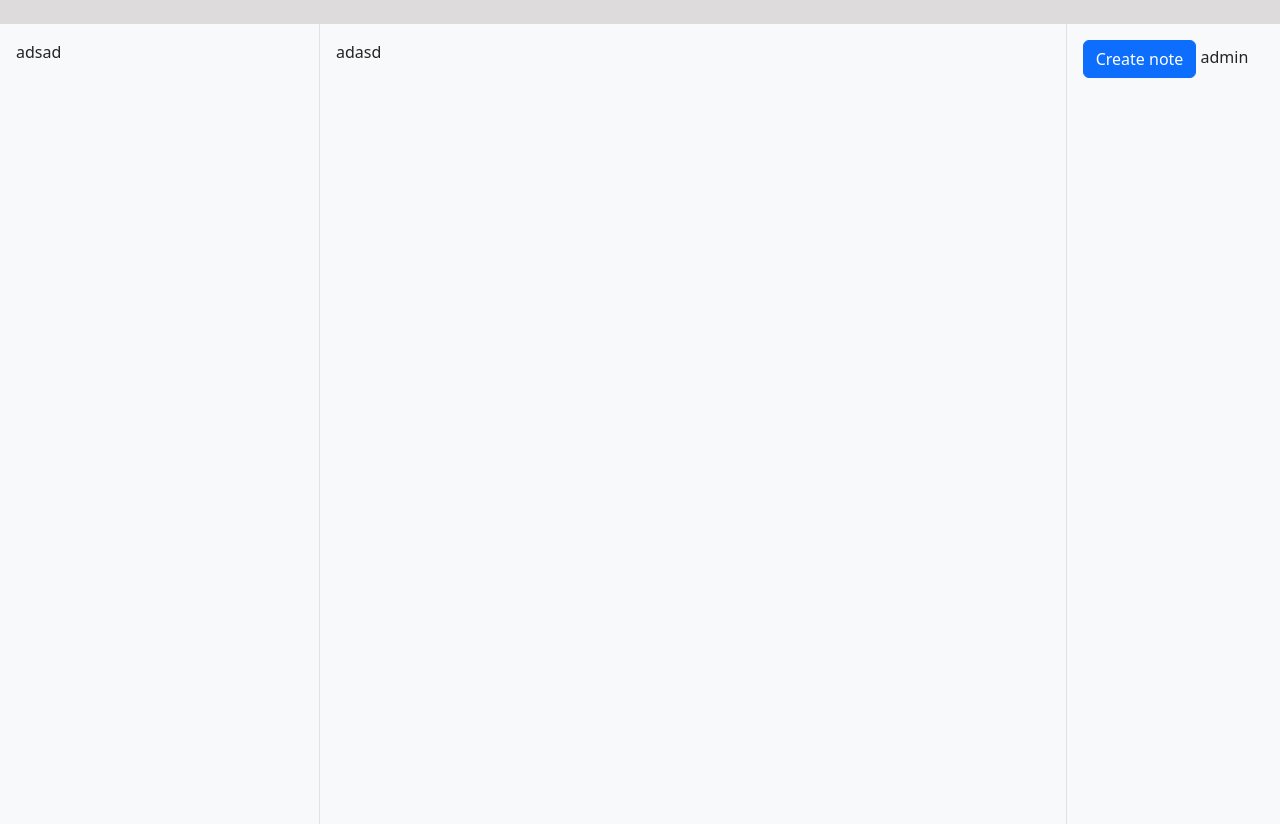
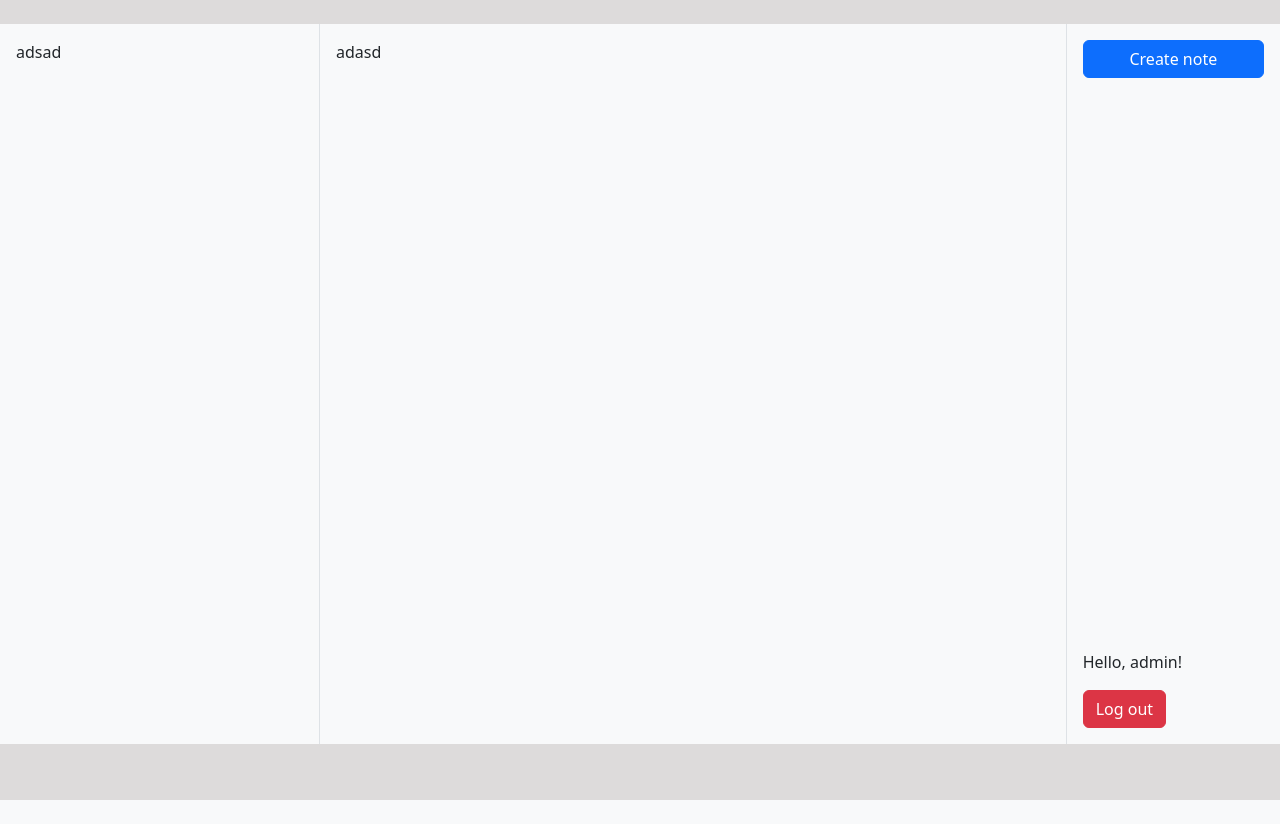
Before and after one commit to SaunaCoder/MyNotes_Django, a Django app: page / in a window 1280 px wide. After the commit the page ends 800 px from the top, so only its background shows below. Run offline with Django 5.2, Linux system fonts and the light colour scheme; a user stored in the database is signed in.

Commit message:
Add Log out button

```diff
--- a/mynotes/notes/templates/home.html
+++ b/mynotes/notes/templates/home.html
@@ -2,12 +2,18 @@
 
 {% block content %}
 <div class="container-fluid mt-4 bg-light" >
-    <div class="row" style="height: 100vh;">
+    <div class="row" style="height: 90vh;">
         <div class="col-md-3 p-3 border-end" >adsad</div>
         <div class="col-md-7 p-3 border-end">adasd</div>
-        <div class="col-md-2 p-3">
+        <div class="col-md-2 p-3" style="display: flex; flex-direction: column; height: 100%;">
             <a href="{% url 'create note' %}" class="btn btn-primary">Create note</a>
-            {{ request.user.username }}
+            <div style="margin-top: auto;">
+                <p>Hello, {{ request.user.username }}!</p>
+                <form action="{% url 'logout' %}" method="post">
+                    {% csrf_token %}
+                    <button type="submit" class="btn btn-danger">Log out</button>
+                </form>
+            </div>
         </div>
     </div>
 </div>
```
